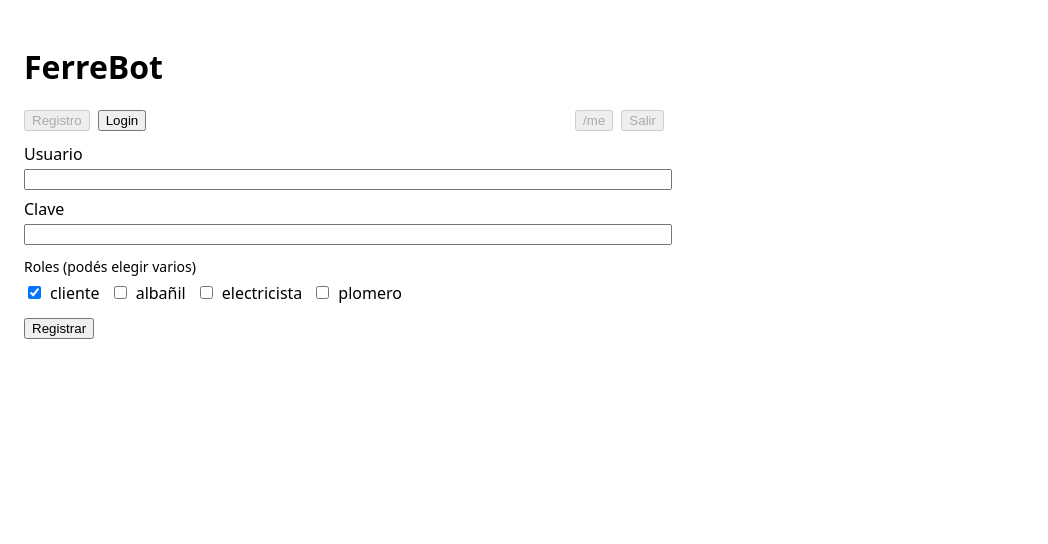
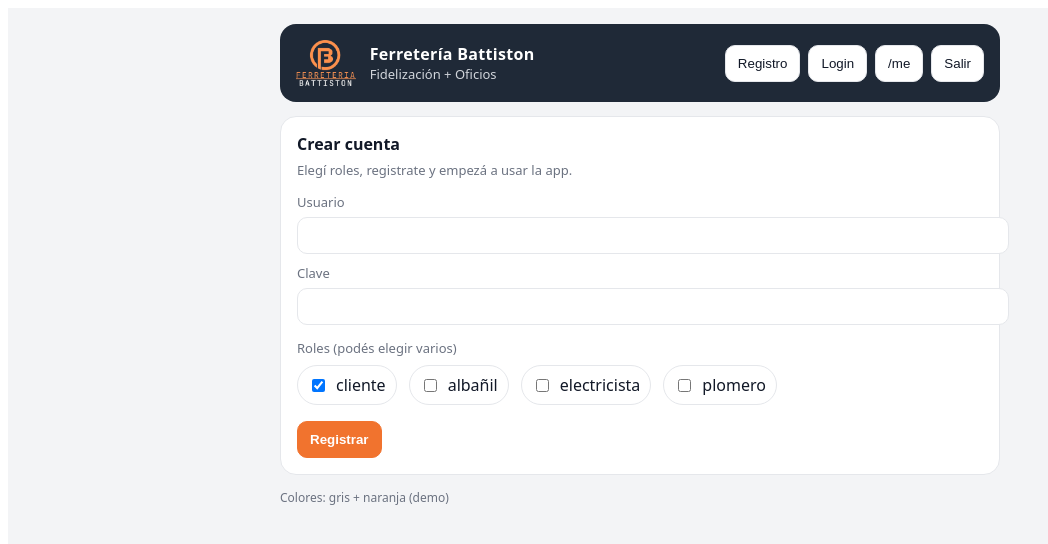
Before and after one commit to FerreBattiston/FerreBot-app-fidelizacion, a React (Vite) app in the folder frontend/: page / in a window 1280 px wide. Shown: the top 544 px of the page, without its empty margins (0-1048 px from the left). Built offline with nearby package versions, Linux system fonts and the light colour scheme; no server answers.

Commit message:
UI: add Battiston logo and gray/orange theme

```diff
--- a/frontend/src/App.jsx
+++ b/frontend/src/App.jsx
@@ -28,6 +28,16 @@ export default function App() {
   const [token, setToken] = useState(getStoredToken())
   const [me, setMe] = useState(null)
   const [result, setResult] = useState(null)
+
+  const COLORS = {
+    bg: '#F3F4F6',
+    card: '#FFFFFF',
+    text: '#111827',
+    muted: '#6B7280',
+    border: '#E5E7EB',
+    orange: '#F1732E',
+    dark: '#1F2937'
+  }
 
   const headers = useMemo(() => {
     const h = { 'Content-Type': 'application/json' }
@@ -97,43 +107,121 @@ export default function App() {
     })
   }
 
+  const baseBtn = {
+    border: `1px solid ${COLORS.border}`,
+    background: COLORS.card,
+    color: COLORS.text,
+    padding: '10px 12px',
+    borderRadius: 10,
+    cursor: 'pointer'
+  }
+
+  const primaryBtn = {
+    ...baseBtn,
+    background: COLORS.orange,
+    border: `1px solid ${COLORS.orange}`,
+    color: 'white',
+    fontWeight: 700
+  }
+
+  const inputStyle = {
+    width: '100%',
+    marginTop: 6,
+    padding: '10px 12px',
+    borderRadius: 10,
+    border: `1px solid ${COLORS.border}`
+  }
+
   return (
-    <div style={{ fontFamily: 'system-ui', padding: 16, maxWidth: 640 }}>
-      <h1>FerreBot</h1>
-
-      <div style={{ display: 'flex', gap: 8, marginBottom: 12 }}>
-        <button onClick={() => setMode('register')} disabled={mode === 'register'}>
+    <div
+      style={{
+        minHeight: '100vh',
+        background: COLORS.bg,
+        color: COLORS.text,
+        fontFamily: 'system-ui',
+        padding: 16
+      }}
+    >
+      <div style={{ maxWidth: 720, margin: '0 auto' }}>
+        <div
+          style={{
+            background: COLORS.dark,
+            borderRadius: 16,
+            padding: 16,
+            display: 'flex',
+            alignItems: 'center',
+            gap: 14
+          }}
+        >
+          <img src="/logo.png" alt="Ferretería Battiston" style={{ height: 46, width: 'auto' }} />
+          <div style={{ flex: 1 }}>
+            <div style={{ color: 'white', fontWeight: 800, letterSpacing: 0.3 }}>Ferretería Battiston</div>
+            <div style={{ color: '#D1D5DB', fontSize: 13 }}>Fidelización + Oficios</div>
+          </div>
+          <div style={{ display: 'flex', gap: 8, flexWrap: 'wrap', justifyContent: 'flex-end' }}>
+            <button style={baseBtn} onClick={() => setMode('register')} disabled={mode === 'register'}>
               Registro
             </button>
-        <button onClick={() => setMode('login')} disabled={mode === 'login'}>
+            <button style={baseBtn} onClick={() => setMode('login')} disabled={mode === 'login'}>
               Login
             </button>
-        <div style={{ flex: 1 }} />
-        <button onClick={fetchMe} disabled={!token}>
+            <button style={baseBtn} onClick={fetchMe} disabled={!token}>
               /me
             </button>
-        <button onClick={logout} disabled={!token}>
+            <button style={baseBtn} onClick={logout} disabled={!token}>
               Salir
             </button>
           </div>
+        </div>
 
-      <label>
+        <div style={{ height: 14 }} />
+
+        <div
+          style={{
+            background: COLORS.card,
+            borderRadius: 16,
+            border: `1px solid ${COLORS.border}`,
+            padding: 16
+          }}
+        >
+          <div style={{ fontWeight: 800, marginBottom: 6, fontSize: 16 }}>
+            {mode === 'register' ? 'Crear cuenta' : 'Ingresar'}
+          </div>
+          <div style={{ color: COLORS.muted, fontSize: 13, marginBottom: 14 }}>
+            {mode === 'register'
+              ? 'Elegí roles, registrate y empezá a usar la app.'
+              : 'Ingresá con tu usuario y contraseña.'}
+          </div>
+
+          <label style={{ display: 'block', fontSize: 13, color: COLORS.muted }}>
             Usuario
-        <input value={username} onChange={(e) => setUsername(e.target.value)} style={{ width: '100%', marginTop: 4 }} />
+            <input value={username} onChange={(e) => setUsername(e.target.value)} style={inputStyle} />
           </label>
-      <div style={{ height: 8 }} />
-      <label>
+
+          <div style={{ height: 10 }} />
+
+          <label style={{ display: 'block', fontSize: 13, color: COLORS.muted }}>
             Clave
-        <input type="password" value={password} onChange={(e) => setPassword(e.target.value)} style={{ width: '100%', marginTop: 4 }} />
+            <input type="password" value={password} onChange={(e) => setPassword(e.target.value)} style={inputStyle} />
           </label>
 
           {mode === 'register' && (
             <>
-          <div style={{ height: 12 }} />
-          <div style={{ fontSize: 14, marginBottom: 6 }}>Roles (podés elegir varios)</div>
-          <div style={{ display: 'flex', flexWrap: 'wrap', gap: 10 }}>
+              <div style={{ height: 14 }} />
+              <div style={{ fontSize: 13, marginBottom: 8, color: COLORS.muted }}>Roles (podés elegir varios)</div>
+              <div style={{ display: 'flex', flexWrap: 'wrap', gap: 12 }}>
                 {ROLES.map((r) => (
-              <label key={r} style={{ display: 'inline-flex', gap: 6, alignItems: 'center' }}>
+                  <label
+                    key={r}
+                    style={{
+                      display: 'inline-flex',
+                      gap: 8,
+                      alignItems: 'center',
+                      padding: '8px 10px',
+                      borderRadius: 999,
+                      border: `1px solid ${COLORS.border}`
+                    }}
+                  >
                     <input type="checkbox" checked={selectedRoles.includes(r)} onChange={() => toggleRole(r)} />
                     {r}
                   </label>
@@ -142,32 +230,40 @@ export default function App() {
             </>
           )}
 
-      <div style={{ height: 12 }} />
+          <div style={{ height: 16 }} />
           {mode === 'register' ? (
-        <button onClick={register}>Registrar</button>
+            <button style={primaryBtn} onClick={register}>
+              Registrar
+            </button>
           ) : (
-        <button onClick={login}>Entrar</button>
+            <button style={primaryBtn} onClick={login}>
+              Entrar
+            </button>
           )}
 
           {token && (
-        <div style={{ marginTop: 16, fontSize: 12, color: '#333' }}>
-          <div>
-            <b>Token guardado</b> (localStorage)
-          </div>
+            <div style={{ marginTop: 12, fontSize: 12, color: COLORS.muted }}>
+              <b>Sesión iniciada.</b> Token guardado en el dispositivo.
             </div>
           )}
+        </div>
 
         {me && (
-        <pre style={{ marginTop: 12, background: '#111', color: '#0f0', padding: 12, overflow: 'auto' }}>
+          <pre style={{ marginTop: 12, background: '#111', color: '#0f0', padding: 12, overflow: 'auto', borderRadius: 12 }}>
 {JSON.stringify(me, null, 2)}
           </pre>
         )}
 
         {result && (
-        <pre style={{ marginTop: 12, background: '#111', color: '#0f0', padding: 12, overflow: 'auto' }}>
+          <pre style={{ marginTop: 12, background: '#111', color: '#0f0', padding: 12, overflow: 'auto', borderRadius: 12 }}>
 {JSON.stringify(result, null, 2)}
           </pre>
         )}
+
+        <div style={{ marginTop: 14, fontSize: 12, color: COLORS.muted }}>
+          Colores: gris + naranja (demo)
+        </div>
+      </div>
     </div>
   )
 }
```
Also changed, not shown: frontend/public/logo.png (added). Lines whose indentation alone changed are shown as unchanged.
